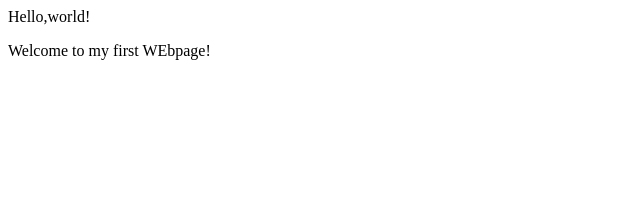
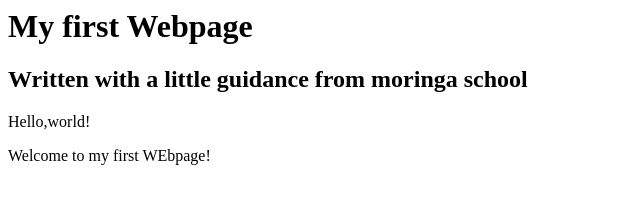
Before and after one commit to vankessa/my-first-webpage, a plain HTML site: page my-first-webpage.html in a window 1280 px wide. Shown: the whole page, without its empty margins (0-640 px from the left). Drawn offline with Linux system fonts and the light colour scheme.

Commit message:
added main heading and a sub heading

```diff
--- a/my-first-webpage.html
+++ b/my-first-webpage.html
@@ -5,6 +5,8 @@
             My first Webpage!
         </title>
         <body>
+            <h1> My first Webpage</h1>
+            <h2> Written with a little guidance from moringa school</h2>
             <p>Hello,world!</p>
            <p> Welcome to my first WEbpage!</p>
         </body>
```
